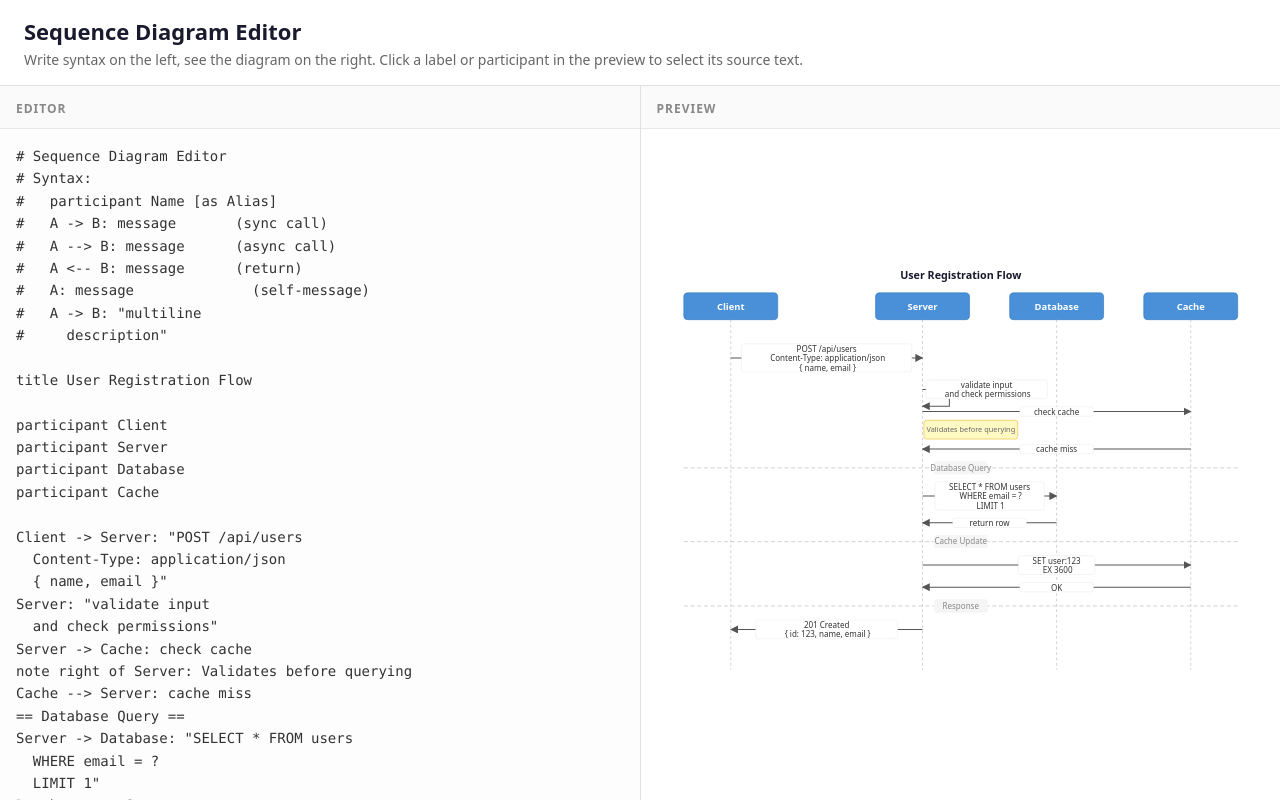
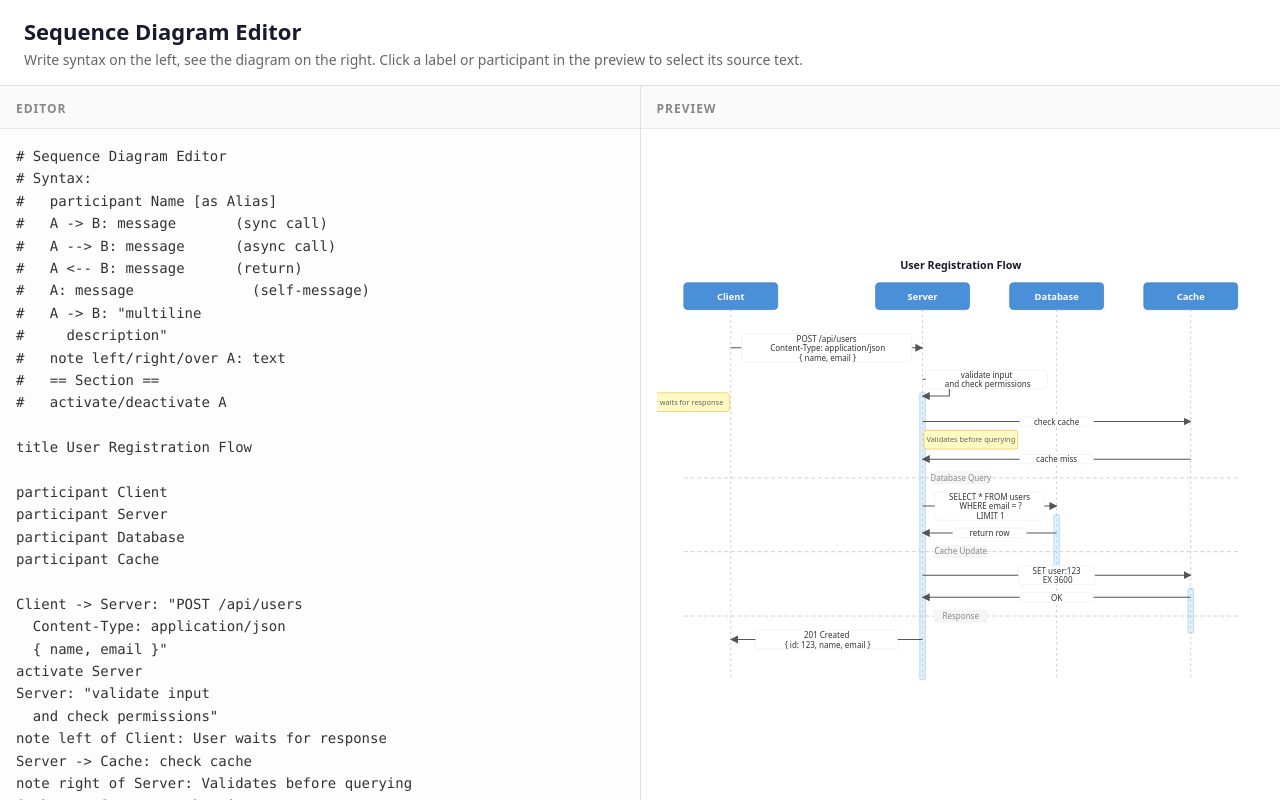
Before and after one commit to chimin/lukis, a React (Vite) app: page / in a window 1280 px wide. Built offline with nearby package versions, Linux system fonts and the light colour scheme.

Commit message:
Add activation box

```diff
--- a/src/App.tsx
+++ b/src/App.tsx
@@ -11,6 +11,9 @@ const DEFAULT_TEXT = `# Sequence Diagram Editor
 #   A: message              (self-message)
 #   A -> B: "multiline
 #     description"
+#   note left/right/over A: text
+#   == Section ==
+#   activate/deactivate A
 
 title User Registration Flow
 
@@ -22,23 +25,31 @@ participant Cache
 Client -> Server: "POST /api/users
   Content-Type: application/json
   { name, email }"
+activate Server
 Server: "validate input
   and check permissions"
+note left of Client: User waits for response
 Server -> Cache: check cache
 note right of Server: Validates before querying
 Cache --> Server: cache miss
 == Database Query ==
+activate Database
 Server -> Database: "SELECT * FROM users
   WHERE email = ?
   LIMIT 1"
 Database --> Server: return row
+deactivate Database
 == Cache Update ==
+activate Cache
 Server -> Cache: "SET user:123
   EX 3600"
 Cache --> Server: OK
+deactivate Cache
 == Response ==
 Server --> Client: "201 Created
-  { id: 123, name, email }"`;
+  { id: 123, name, email }"
+deactivate Server
+note over Server,Database: Registration complete`;
 
 function selectAndScroll(
   textarea: HTMLTextAreaElement,
--- a/src/SequenceDiagram.tsx
+++ b/src/SequenceDiagram.tsx
@@ -48,7 +48,7 @@ interface RenderItem {
 }
 
 export function SequenceDiagram({ data, onSelect }: SequenceDiagramProps) {
-  const { participants, messages, title, notes, dividers } = data;
+  const { participants, messages, title, notes, dividers, activations } = data;
 
   if (participants.length === 0) {
     return (
@@ -140,6 +140,50 @@ export function SequenceDiagram({ data, onSelect }: SequenceDiagramProps) {
   }
   const diagramHeight = cy + PADDING_BOTTOM;
 
+  const activationBoxes: Array<{ participantIdx: number; startY: number; endY: number; stack: number }> = [];
+  const activeState = new Map<string, { startY: number; stack: number }>();
+  let cyAct = PADDING_TOP + vOffset + PARTICIPANT_HEIGHT + 30 + titleHeight;
+  let ri = 0;
+  let ai = 0;
+  const sortedActs = [...activations].sort((a, b) => a.lineIndex - b.lineIndex);
+  while (ri < renderItems.length || ai < sortedActs.length) {
+    const riLine = ri < renderItems.length ? renderItems[ri].lineIndex : Infinity;
+    const actLine = ai < sortedActs.length ? sortedActs[ai].lineIndex : Infinity;
+    if (actLine <= riLine) {
+      const act = sortedActs[ai];
+      if (act.type === 'activate') {
+        const existing = activeState.get(act.participant);
+        if (existing) {
+          existing.stack++;
+        } else {
+          activeState.set(act.participant, { startY: cyAct, stack: 0 });
+        }
+      } else {
+        const state = activeState.get(act.participant);
+        if (state) {
+          const pIdx = participants.findIndex(p => p.name === act.participant);
+          activationBoxes.push({ participantIdx: pIdx, startY: state.startY, endY: cyAct, stack: state.stack });
+          activeState.delete(act.participant);
+        }
+      }
+      ai++;
+    } else {
+      const item = renderItems[ri];
+      if (item.type === 'message') {
+        cyAct += getBoxHeight(messages[item.msgIdx!].label);
+      } else if (item.type === 'note') {
+        cyAct += NOTE_HEIGHT + NOTE_PAD_Y;
+      } else {
+        cyAct += DIVIDER_HEIGHT;
+      }
+      ri++;
+    }
+  }
+  for (const [participant, state] of activeState) {
+    const pIdx = participants.findIndex(p => p.name === participant);
+    activationBoxes.push({ participantIdx: pIdx, startY: state.startY, endY: cyAct, stack: state.stack });
+  }
+
   const renderLabel = (label: string, cx: number, boxY: number) => {
     const lines = getLabelLines(label);
     const totalH = lines.length * LINE_HEIGHT;
@@ -179,6 +223,25 @@ export function SequenceDiagram({ data, onSelect }: SequenceDiagramProps) {
           <path d="M 0 0 L 10 5 L 0 10" fill="none" stroke="#555" strokeWidth="1.5" />
         </marker>
       </defs>
+
+      {activationBoxes.map((box, i) => {
+        if (box.participantIdx < 0) return null;
+        const lx = participantX[box.participantIdx];
+        const stackOffset = box.stack * 3;
+        return (
+          <rect
+            key={`act-${i}`}
+            x={lx - 4 + stackOffset}
+            y={box.startY}
+            width={8}
+            height={box.endY - box.startY}
+            rx={2}
+            fill="#e3f2fd"
+            stroke="#90caf9"
+            strokeWidth={1}
+          />
+        );
+      })}
 
       {title && (
         <text
--- a/src/parser.ts
+++ b/src/parser.ts
@@ -27,12 +27,19 @@ export interface Divider {
   lineIndex: number;
 }
 
+export interface Activation {
+  participant: string;
+  lineIndex: number;
+  type: 'activate' | 'deactivate';
+}
+
 export interface DiagramData {
   title: string | null;
   participants: Participant[];
   messages: Message[];
   notes: Note[];
   dividers: Divider[];
+  activations: Activation[];
 }
 
 const ARROW_PATTERNS: { regex: RegExp; type: Message['type'] }[] = [
@@ -84,6 +91,7 @@ export function parseDiagram(input: string): DiagramData {
   const messages: Message[] = [];
   const notes: Note[] = [];
   const dividers: Divider[] = [];
+  const activations: Activation[] = [];
   const participantSet = new Set<string>();
   let title: string | null = null;
   const rawLines = input.split('\n');
@@ -124,6 +132,18 @@ export function parseDiagram(input: string): DiagramData {
     const dividerMatch = trimmed.match(/^==\s*(.+?)\s*==$/);
     if (dividerMatch) {
       dividers.push({ label: dividerMatch[1].trim(), lineIndex: i });
+      continue;
+    }
+
+    const activateMatch = trimmed.match(/^activate\s+(\w+)$/i);
+    if (activateMatch) {
+      activations.push({ participant: activateMatch[1], lineIndex: i, type: 'activate' });
+      continue;
+    }
+
+    const deactivateMatch = trimmed.match(/^deactivate\s+(\w+)$/i);
+    if (deactivateMatch) {
+      activations.push({ participant: deactivateMatch[1], lineIndex: i, type: 'deactivate' });
       continue;
     }
 
@@ -168,5 +188,5 @@ export function parseDiagram(input: string): DiagramData {
     }
   }
 
-  return { title, participants, messages, notes, dividers };
+  return { title, participants, messages, notes, dividers, activations };
 }
```
Also changed, not shown: .kilo/plans/04-activation-boxes.md (deleted).
